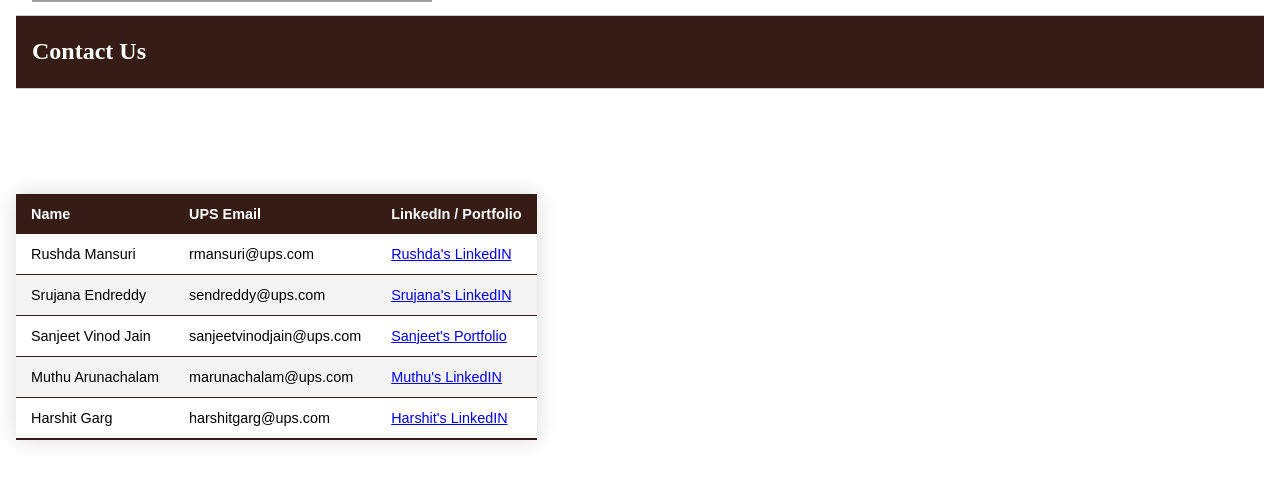
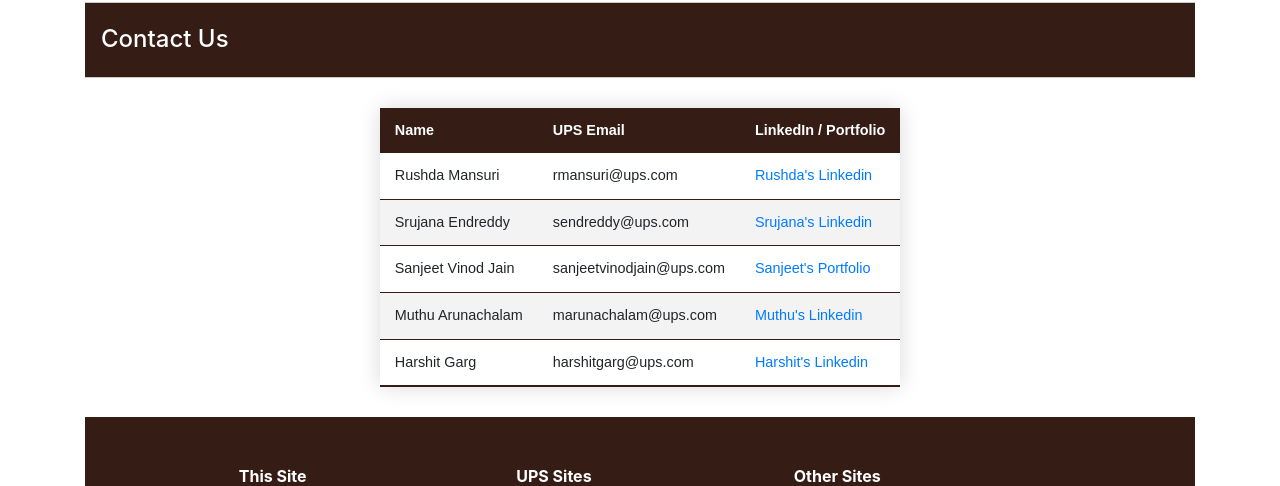
Before and after one commit to sanjeet-jain/Hackathon2023, an Angular app in the folder Team35Hackathon2023/: page /ContactUs in a window 1280 px wide. Shown: the part 314-800 px from the top of the page. Built offline with nearby package versions, Linux system fonts and the light colour scheme; grey boxes are pictures that could not be loaded.

Commit message:
UI stuff

```diff
--- a/Team35Hackathon2023/src/app/contact-us/contact-us.component.css
+++ b/Team35Hackathon2023/src/app/contact-us/contact-us.component.css
@@ -26,12 +26,13 @@
   -webkit-background-clip: text;
 }
 .padding-size{
-  padding: 40px;
+  padding: 15px;
 }
 
 .styled-table {
   border-collapse: collapse;
-  margin: 25px 0;
+  margin-right: auto;
+  margin-left: auto;
   font-size: 0.9em;
   font-family: sans-serif;
   min-width: 400px;
--- a/Team35Hackathon2023/src/app/contact-us/contact-us.component.html
+++ b/Team35Hackathon2023/src/app/contact-us/contact-us.component.html
@@ -30,14 +30,14 @@
             <td>Rushda Mansuri</td>
             <td>rmansuri@ups.com</td>
             <td><a href="https://www.linkedin.com/in/rushda-mansuri-a14a3984/">
-              Rushda's LinkedIN
+              Rushda's Linkedin
             </a></td>
         </tr>
          <tr>
             <td>Srujana Endreddy</td>
             <td>sendreddy@ups.com</td>
             <td><a href="https://www.linkedin.com/in/srujana-endreddy-99024a254/">
-              Srujana's LinkedIN
+              Srujana's Linkedin
             </a></td>
         </tr>
          <tr>
@@ -51,17 +51,19 @@
             <td>Muthu Arunachalam</td>
             <td>marunachalam@ups.com</td>
             <td><a href="https://www.linkedin.com/in/ganesh-arunachalam/">
-              Muthu's LinkedIN
+              Muthu's Linkedin
             </a></td>
         </tr>
         <tr>
             <td>Harshit Garg</td>
             <td>harshitgarg@ups.com</td>
             <td><a href="https://www.linkedin.com/in/harshit-garg-aa24161a1/">
-              Harshit's LinkedIN
+              Harshit's Linkedin
             </a></td>
         </tr>
     </tbody>
 </table>
+<div class="padding-size"></div>
 </body>
+<app-footer></app-footer>
 </html>
```
